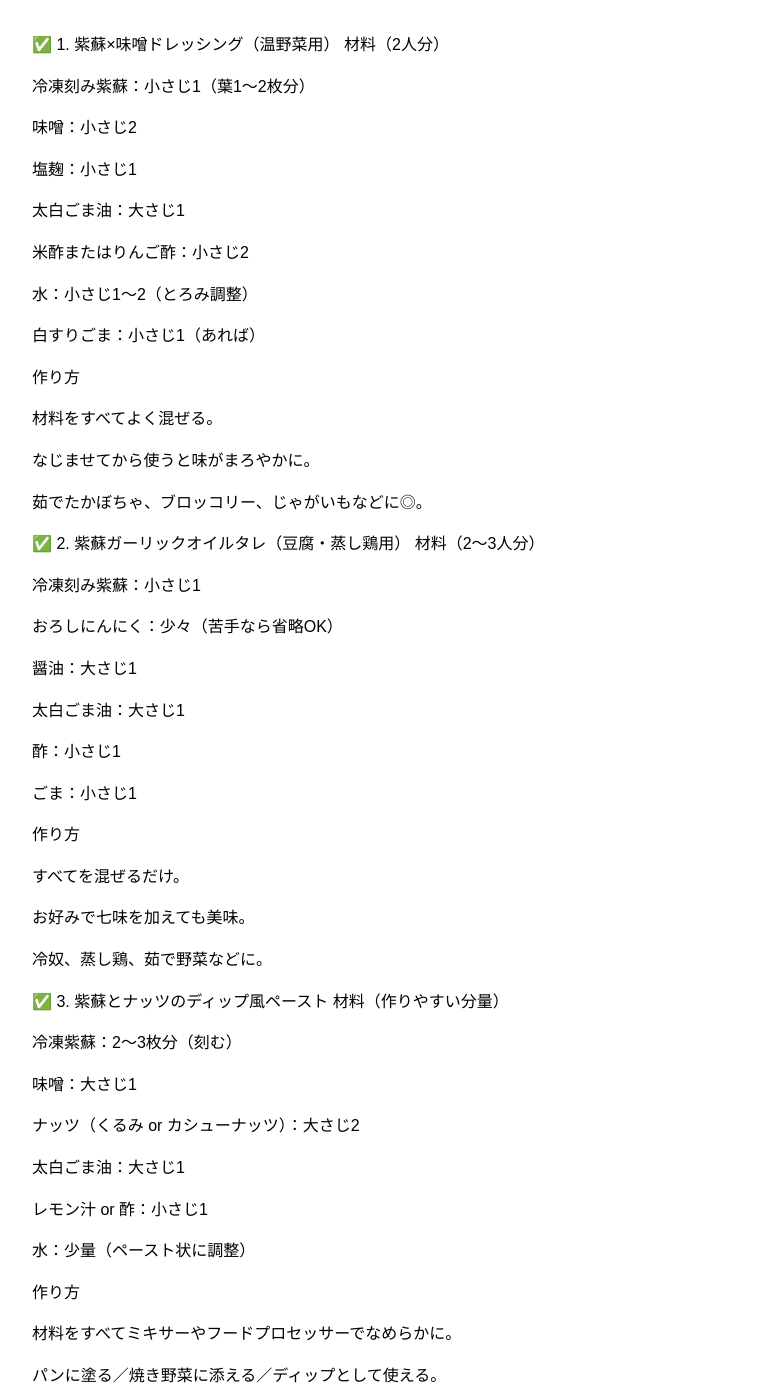
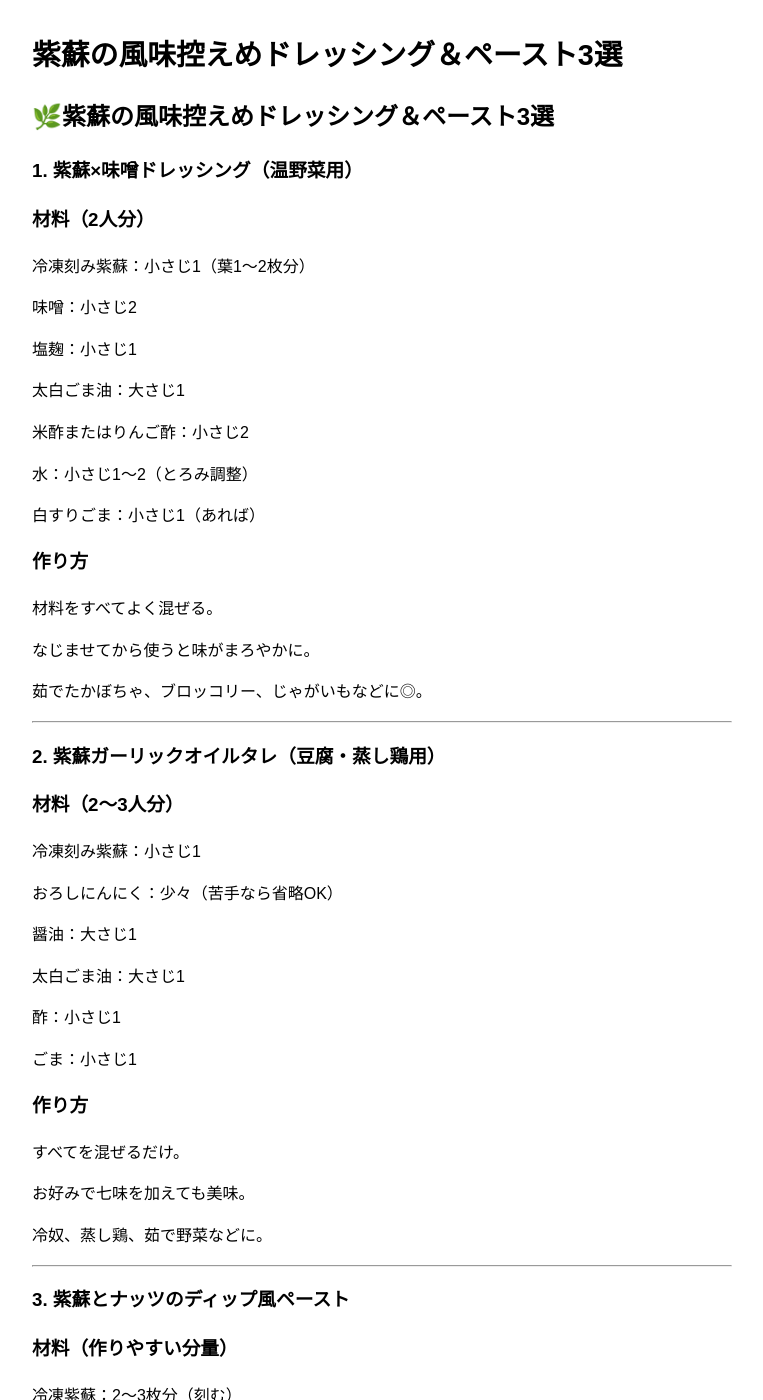
Before and after one commit to hitomisty/healthyrecipes, a Jekyll site: the page built from shiso_dressing_set.md, in a window 1280 px wide and 1400 px high. Shown: the whole window, without its empty margins (258-1021 px from the left). Built offline with Jekyll 4.4.1, drawn with Linux system fonts in a browser that asks for light colours; our own code applies the rules of GitHub Pages for plain Markdown files; some of the changed text lies outside the part shown.

Commit message:
Update shiso_dressing_set.md

```diff
--- a/shiso_dressing_set.md
+++ b/shiso_dressing_set.md
@@ -1,5 +1,12 @@
-✅ 1. 紫蘇×味噌ドレッシング（温野菜用）
-材料（2人分）
+---
+layout: default
+title: 紫蘇の風味控えめドレッシング＆ペースト3選
+---
+
+## 🌿紫蘇の風味控えめドレッシング＆ペースト3選
+
+### 1. 紫蘇×味噌ドレッシング（温野菜用）
+### 材料（2人分）
 
 冷凍刻み紫蘇：小さじ1（葉1〜2枚分）
 
@@ -15,7 +22,7 @@
 
 白すりごま：小さじ1（あれば）
 
-作り方
+### 作り方
 
 材料をすべてよく混ぜる。
 
@@ -23,8 +30,10 @@
 
 茹でたかぼちゃ、ブロッコリー、じゃがいもなどに◎。
 
-✅ 2. 紫蘇ガーリックオイルタレ（豆腐・蒸し鶏用）
-材料（2〜3人分）
+---
+
+### 2. 紫蘇ガーリックオイルタレ（豆腐・蒸し鶏用）
+### 材料（2〜3人分）
 
 冷凍刻み紫蘇：小さじ1
 
@@ -38,7 +47,7 @@
 
 ごま：小さじ1
 
-作り方
+### 作り方
 
 すべてを混ぜるだけ。
 
@@ -46,8 +55,10 @@
 
 冷奴、蒸し鶏、茹で野菜などに。
 
-✅ 3. 紫蘇とナッツのディップ風ペースト
-材料（作りやすい分量）
+---
+
+### 3. 紫蘇とナッツのディップ風ペースト
+### 材料（作りやすい分量）
 
 冷凍紫蘇：2〜3枚分（刻む）
 
@@ -61,18 +72,22 @@
 
 水：少量（ペースト状に調整）
 
-作り方
+### 作り方
 
 材料をすべてミキサーやフードプロセッサーでなめらかに。
 
 パンに塗る／焼き野菜に添える／ディップとして使える。
 
-💡 補足メモ
+---
+
+### 補足メモ
 冷凍紫蘇を使うことで香りが和らぎ、苦手な方でも食べやすくなります。
 
 栄養（βカロテン、カルシウム、ビタミンKなど）はしっかり摂れます。
 
 味噌やナッツ、塩麹が紫蘇の香りをまろやかに包んでくれます。
 
-🏷 タグ
+---
+
+### タグ
 #紫蘇レシピ #温野菜 #セルフケアごはん #調味料 #発酵食品 #簡単レシピ
```
